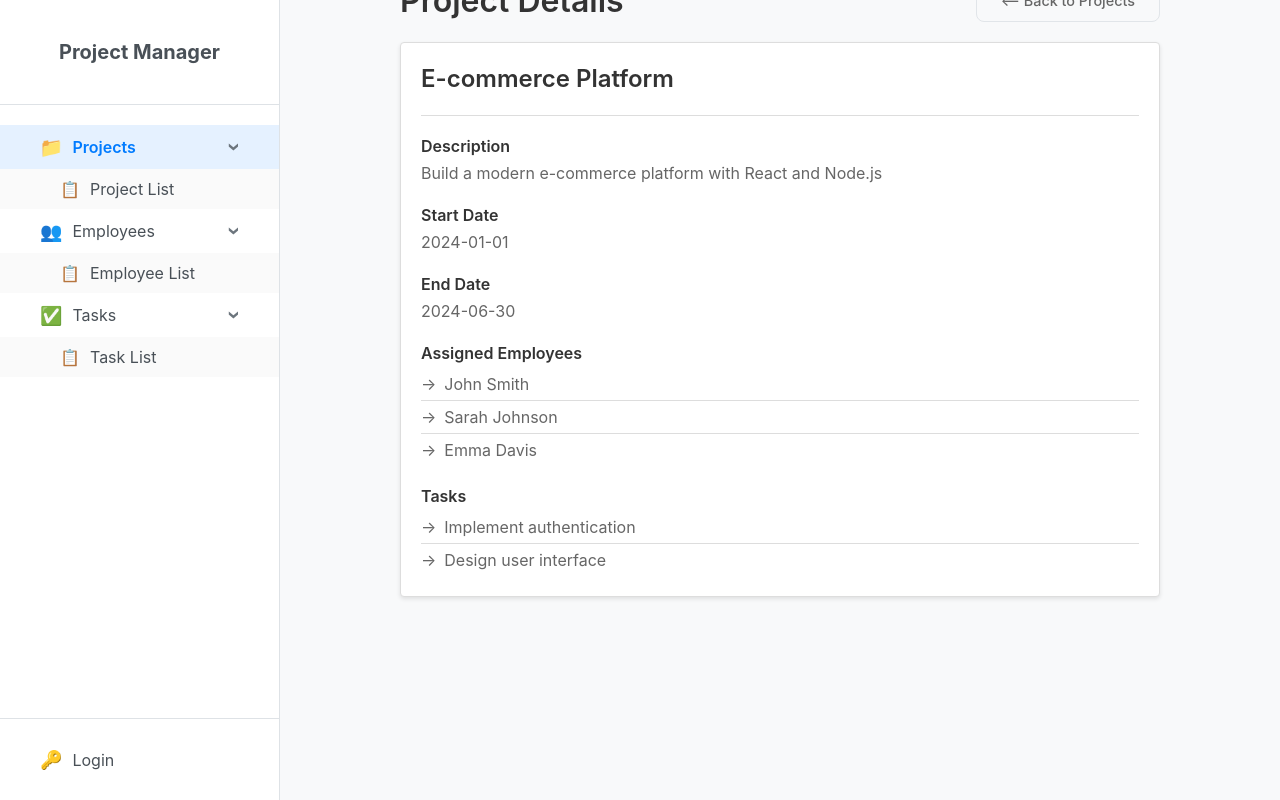
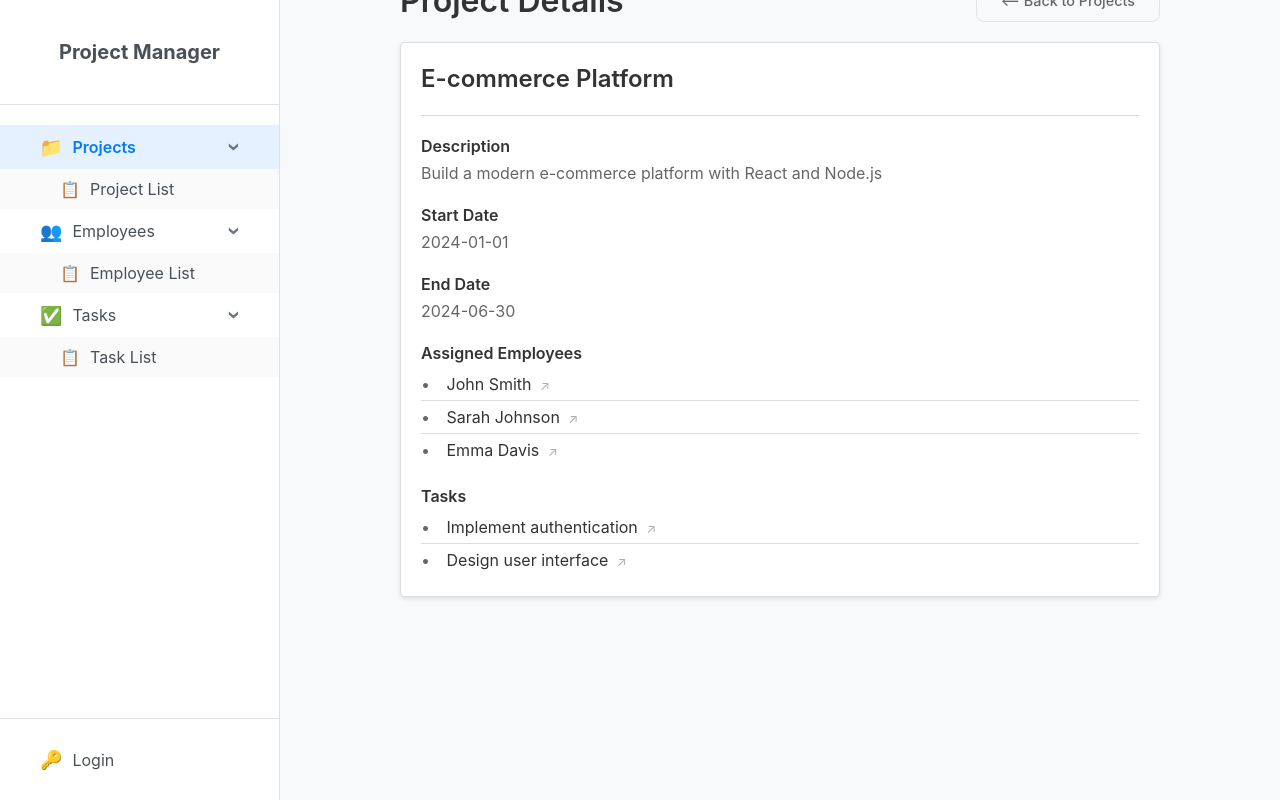
Before and after one commit to AndresLabat/Project-manager, an Angular app: page /projects/1 in a window 1280 px wide. Built offline with nearby package versions, Linux system fonts and the light colour scheme.

Commit message:
feat: enhance employee and project detail views with clickable links for navigation

```diff
--- a/src/app/employees/employee-detail/employee-detail.component.html
+++ b/src/app/employees/employee-detail/employee-detail.component.html
@@ -35,7 +35,11 @@
           @if (getAssignedProjectsCount() > 0) {
             <ul class="detail-list">
               @for (project of getAssignedProjects(); track project) {
-                <li class="detail-item">{{ project }}</li>
+                <li class="detail-item">
+                  <a class="clickable-link" (click)="navigateToProject(project.id)">
+                    {{ project.name }}
+                  </a>
+                </li>
               }
             </ul>
           } @else {
@@ -50,7 +54,11 @@
           @if (getAssignedTasksCount() > 0) {
             <ul class="detail-list">
               @for (task of getAssignedTasks(); track task) {
-                <li class="detail-item">{{ task }}</li>
+                <li class="detail-item">
+                  <a class="clickable-link" (click)="navigateToTask(task.id)">
+                    {{ task.title }}
+                  </a>
+                </li>
               }
             </ul>
           } @else {
--- a/src/app/employees/employee-detail/employee-detail.component.scss
+++ b/src/app/employees/employee-detail/employee-detail.component.scss
@@ -152,10 +152,39 @@ h2 {
     }
 
     &:before {
-      content: "→";
+      content: "•";
       color: $text-muted;
       font-weight: normal;
       margin-right: 8px;
+    }
+  }
+}
+
+.clickable-link {
+  color: $text-color;
+  text-decoration: none;
+  cursor: pointer;
+  transition: all 0.2s ease;
+  padding: 2px 4px;
+  border-radius: 4px;
+  position: relative;
+
+  &:after {
+    content: "↗";
+    font-size: 0.8em;
+    margin-left: 4px;
+    opacity: 0.4;
+    transition: all 0.2s ease;
+  }
+
+  &:hover {
+    background-color: rgba($primary-color, 0.1);
+    color: $primary-color;
+    transform: translateX(2px);
+
+    &:after {
+      opacity: 1;
+      transform: translateX(2px);
     }
   }
 }
--- a/src/app/employees/employee-detail/employee-detail.component.ts
+++ b/src/app/employees/employee-detail/employee-detail.component.ts
@@ -46,20 +46,18 @@ export class EmployeeDetailComponent {
     this.router.navigate(['/employees']);
   }
 
-  getAssignedProjects(): string[] {
+  getAssignedProjects() {
     if (!this.employee) return [];
     const projects = this.projectsService.getProjects();
     return projects
-      .filter(project => this.employee!.assignedProjects.includes(project.id))
-      .map(project => project.name);
+      .filter(project => this.employee!.assignedProjects.includes(project.id));
   }
 
-  getAssignedTasks(): string[] {
+  getAssignedTasks() {
     if (!this.employee) return [];
     const tasks = this.tasksService.getTasks();
     return tasks
-      .filter(task => task.assignedEmployeeId === this.employee!.id)
-      .map(task => task.title);
+      .filter(task => task.assignedEmployeeId === this.employee!.id);
   }
 
   getAssignedProjectsCount(): number {
@@ -69,4 +67,12 @@ export class EmployeeDetailComponent {
   getAssignedTasksCount(): number {
     return this.getAssignedTasks().length;
   }
+
+  navigateToProject(projectId: number) {
+    this.router.navigate(['/projects', projectId]);
+  }
+
+  navigateToTask(taskId: number) {
+    this.router.navigate(['/tasks', taskId]);
+  }
 }
--- a/src/app/projects/project-detail/project-detail.component.html
+++ b/src/app/projects/project-detail/project-detail.component.html
@@ -39,7 +39,11 @@
           @if (getAssignedEmployeesCount() > 0) {
             <ul class="detail-list">
               @for (employee of getAssignedEmployees(); track employee) {
-                <li class="detail-item">{{ employee }}</li>
+                <li class="detail-item">
+                  <a class="clickable-link" (click)="navigateToEmployee(employee.id)">
+                    {{ employee.fullName }}
+                  </a>
+                </li>
               }
             </ul>
           } @else {
@@ -54,7 +58,11 @@
           @if (getAssignedTasksCount() > 0) {
             <ul class="detail-list">
               @for (task of getAssignedTasks(); track task) {
-                <li class="detail-item">{{ task }}</li>
+                <li class="detail-item">
+                  <a class="clickable-link" (click)="navigateToTask(task.id)">
+                    {{ task.title }}
+                  </a>
+                </li>
               }
             </ul>
           } @else {
--- a/src/app/projects/project-detail/project-detail.component.scss
+++ b/src/app/projects/project-detail/project-detail.component.scss
@@ -169,10 +169,39 @@ h2 {
     }
 
     &:before {
-      content: "→";
+      content: "•";
       color: $text-muted;
       font-weight: normal;
       margin-right: 8px;
+    }
+  }
+}
+
+.clickable-link {
+  color: $text-color;
+  text-decoration: none;
+  cursor: pointer;
+  transition: all 0.2s ease;
+  padding: 2px 4px;
+  border-radius: 4px;
+  position: relative;
+
+  &:after {
+    content: "↗";
+    font-size: 0.8em;
+    margin-left: 4px;
+    opacity: 0.4;
+    transition: all 0.2s ease;
+  }
+
+  &:hover {
+    background-color: rgba($primary-color, 0.1);
+    color: $primary-color;
+    transform: translateX(2px);
+
+    &:after {
+      opacity: 1;
+      transform: translateX(2px);
     }
   }
 }
--- a/src/app/projects/project-detail/project-detail.component.ts
+++ b/src/app/projects/project-detail/project-detail.component.ts
@@ -46,17 +46,15 @@ export class ProjectDetailComponent {
     this.router.navigate(['/projects']);
   }
 
-  getAssignedEmployees(): string[] {
+  getAssignedEmployees() {
     const employees = this.employeesService.getEmployees();
-    const assignedEmployees = employees.filter(emp =>
+    return employees.filter(emp =>
       emp.assignedProjects.includes(this.projectId)
     );
-    return assignedEmployees.map(emp => emp.fullName);
   }
 
-  getAssignedTasks(): string[] {
-    const tasks = this.tasksService.getTasksByProject(this.projectId);
-    return tasks.map(task => task.title);
+  getAssignedTasks() {
+    return this.tasksService.getTasksByProject(this.projectId);
   }
 
   getAssignedEmployeesCount(): number {
@@ -66,4 +64,12 @@ export class ProjectDetailComponent {
   getAssignedTasksCount(): number {
     return this.getAssignedTasks().length;
   }
+
+  navigateToEmployee(employeeId: number) {
+    this.router.navigate(['/employees', employeeId]);
+  }
+
+  navigateToTask(taskId: number) {
+    this.router.navigate(['/tasks', taskId]);
+  }
 }
--- a/src/app/tasks/task-detail/task-detail.component.html
+++ b/src/app/tasks/task-detail/task-detail.component.html
@@ -26,13 +26,27 @@
 
         <div class="detail-section">
           <h4 class="detail-label">Project</h4>
-          <p class="detail-value">{{ getProjectName(task()?.projectId || 0) }}</p>
+          <p class="detail-value">
+            @if (task()?.projectId) {
+              <a class="clickable-link" (click)="navigateToProject(task()!.projectId)">
+                {{ getProjectName(task()!.projectId) }}
+              </a>
+            } @else {
+              <span class="no-assignments">Not assigned</span>
+            }
+          </p>
         </div>
 
         <div class="detail-section">
           <h4 class="detail-label">Assigned Employee</h4>
           <p class="detail-value">
-            {{ getEmployeeName(task()?.assignedEmployeeId || null) }}
+            @if (task()?.assignedEmployeeId) {
+              <a class="clickable-link" (click)="navigateToEmployee(task()!.assignedEmployeeId!)">
+                {{ getEmployeeName(task()!.assignedEmployeeId) }}
+              </a>
+            } @else {
+              <span class="no-assignments">Not assigned</span>
+            }
           </p>
         </div>
 
--- a/src/app/tasks/task-detail/task-detail.component.scss
+++ b/src/app/tasks/task-detail/task-detail.component.scss
@@ -152,6 +152,35 @@
   }
 }
 
+.clickable-link {
+  color: $text-color;
+  text-decoration: none;
+  cursor: pointer;
+  transition: all 0.2s ease;
+  padding: 2px 4px;
+  border-radius: 4px;
+  position: relative;
+
+  &:after {
+    content: "↗";
+    font-size: 0.8em;
+    margin-left: 4px;
+    opacity: 0.4;
+    transition: all 0.2s ease;
+  }
+
+  &:hover {
+    background-color: rgba($primary-color, 0.1);
+    color: $primary-color;
+    transform: translateX(2px);
+
+    &:after {
+      opacity: 1;
+      transform: translateX(2px);
+    }
+  }
+}
+
 .error-state {
   text-align: center;
   padding: 60px $spacing-lg;
--- a/src/app/tasks/task-detail/task-detail.component.ts
+++ b/src/app/tasks/task-detail/task-detail.component.ts
@@ -78,4 +78,12 @@ export class TaskDetailComponent {
     const employee = this.employeesService.getEmployees().find(e => e.id === employeeId);
     return employee ? employee.fullName : `Employee #${employeeId}`;
   }
+
+  navigateToProject(projectId: number) {
+    this.router.navigate(['/projects', projectId]);
+  }
+
+  navigateToEmployee(employeeId: number) {
+    this.router.navigate(['/employees', employeeId]);
+  }
 }
```
